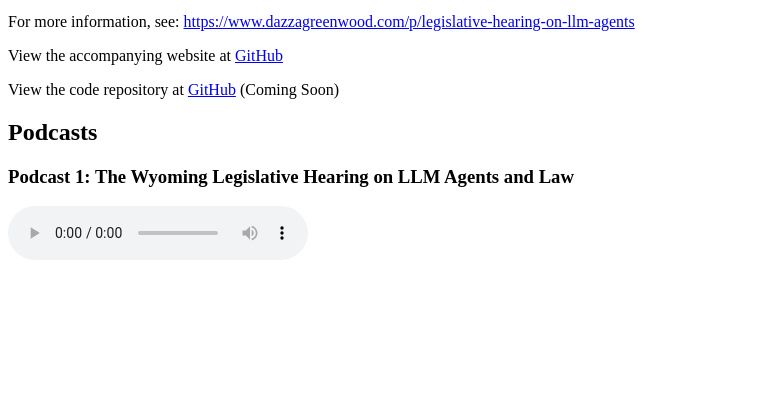
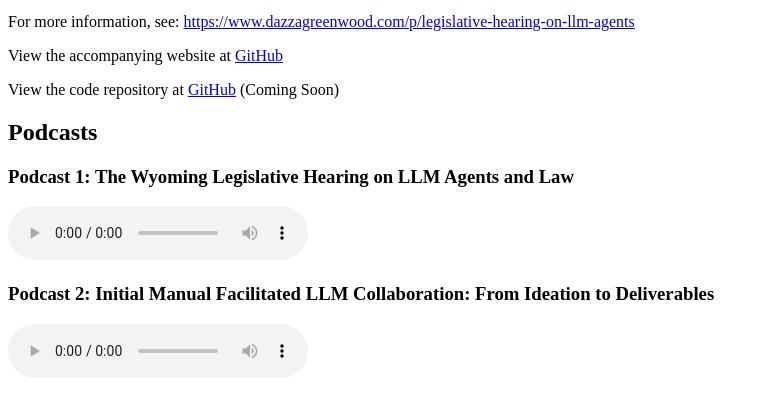
Before and after one commit to dazzaji/03_agento, a plain HTML site: page index.html in a window 1280 px wide. Shown: the part 101-518 px from the top of the page, without its empty margins (0-769 px from the left). Drawn offline with Linux system fonts and the light colour scheme.

Commit message:
add podcast 2 - manual idea to deliverables

```diff
--- a/index.html
+++ b/index.html
@@ -31,5 +31,15 @@
     </audio>
 
 
+    <h3>Podcast 2: Initial Manual Facilitated LLM Collaboration: From Ideation to Deliverables</h3>
+
+    <!-- Podcast audio player embedded here -->
+    <audio controls>
+    <source src="https://dazzaji.github.io/03_agento/podcasts/NL_Podcast_Sept16_WyomingHearing.wav" type="audio/wav">
+    <source src="https://dazzaji.github.io/03_agento/podcasts/https://github.com/dazzaji/03_agento/blob/site/podcasts/Take2--Initial-Manual-Coordinated-LLM-Collaboration-from-Ideation-to-Deliverables.mp3" type="audio/wav">
+    Your browser does not support the audio element.
+    </audio>
+
+
 </body>
 </html>
```
